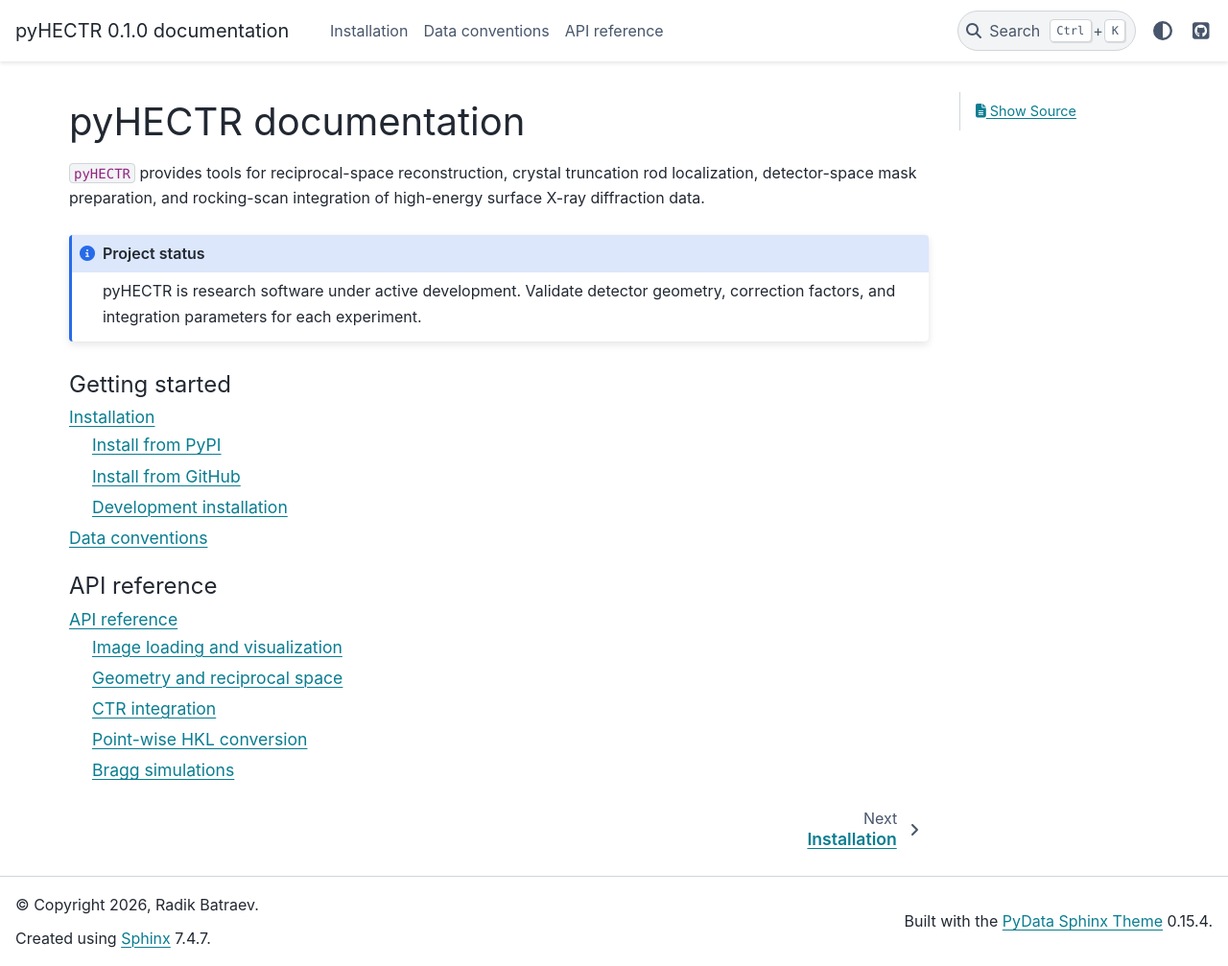
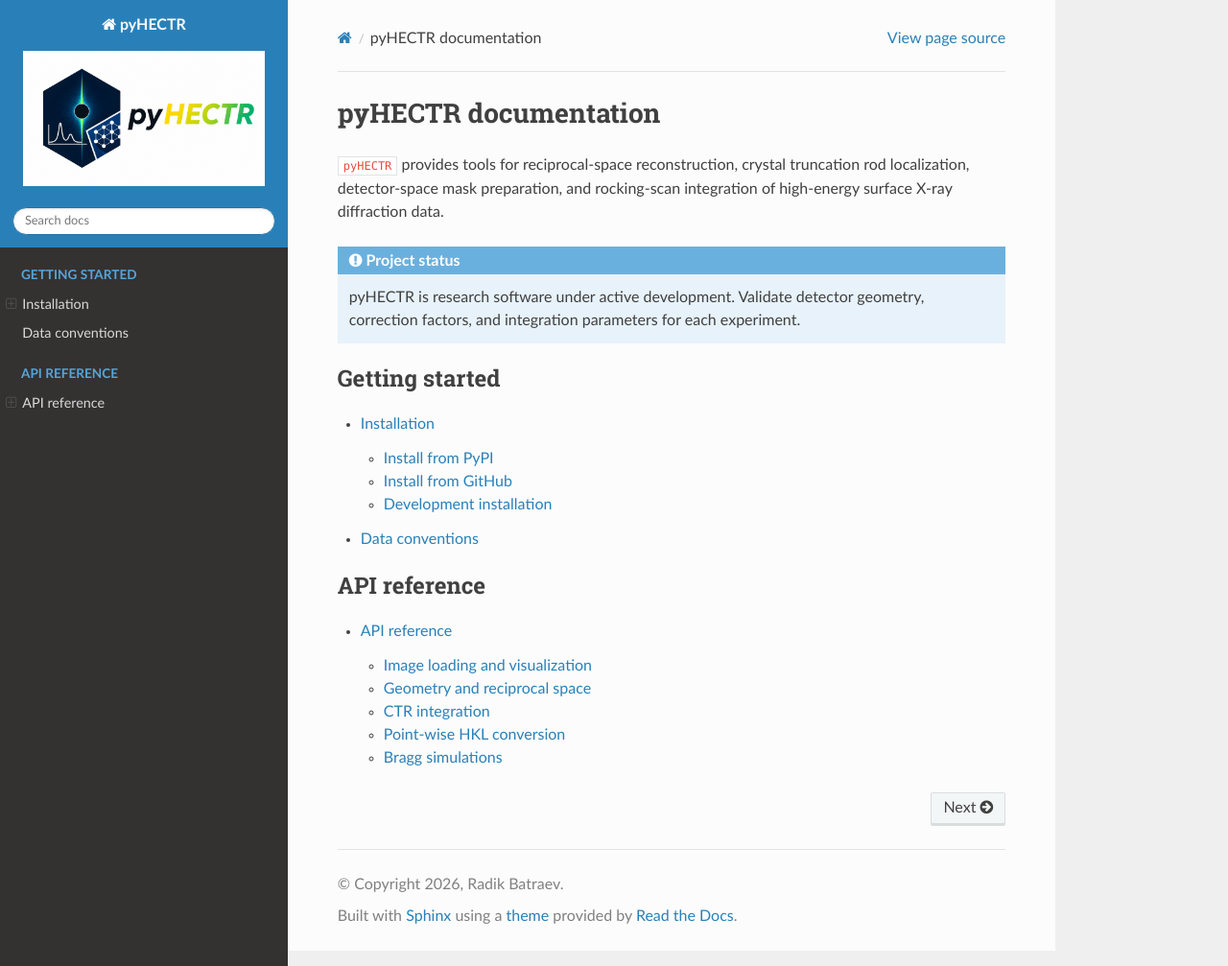
Before and after one commit to batradiik/pyHECTR, a Sphinx documentation site: the page built from docs/source/index.md, in a window 1280 px wide and 1007 px high. Shown: the whole window at 96% size. Built offline with Sphinx 7.4.7 and the Read the Docs theme 3.1.0, drawn with Linux system fonts in a browser that asks for light colours.

Commit message:
Use Read the Docs Sphinx theme

```diff
--- a/docs/requirements.txt
+++ b/docs/requirements.txt
@@ -1,3 +1,3 @@
 sphinx==9.0.4
 myst-nb
-pydata-sphinx-theme
+sphinx-rtd-theme
--- a/docs/source/conf.py
+++ b/docs/source/conf.py
@@ -44,10 +44,16 @@
     "**.ipynb_checkpoints",
 ]
 
-html_theme = "pydata_sphinx_theme"
+html_theme = "sphinx_rtd_theme"
 html_static_path = []
 
 html_theme_options = {
-    "github_url": "https://github.com/batradiik/pyHECTR",
-    "show_toc_level": 2,
+    "collapse_navigation": False,
+    "sticky_navigation": True,
+    "navigation_depth": 4,
+    "includehidden": True,
+    "titles_only": False,
 }
+
+html_static_path = ["_static"]
+html_logo = "_static/pyhectr_logo.png"
```
Also changed, not shown: docs/source/_static/pyhectr_logo.png (added).
